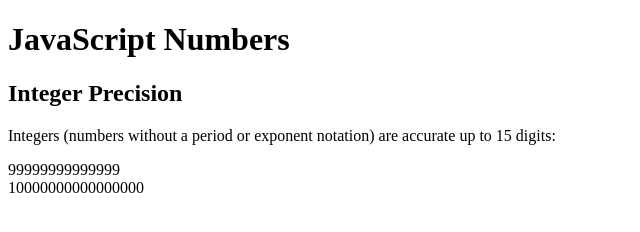
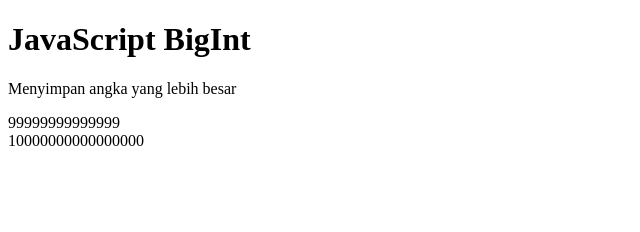
Before and after one commit to EsaAdeliaN/Modul-2-esa, a plain HTML site: page m3lat3bigint.html in a window 1280 px wide. Shown: the whole page, without its empty margins (0-640 px from the left). Drawn offline with Linux system fonts and the light colour scheme.

Commit message:
editbody

```diff
--- a/m3lat3bigint.html
+++ b/m3lat3bigint.html
@@ -2,17 +2,15 @@
 <html>
 <body>
 
-<h1>JavaScript Numbers</h1>
-<h2>Integer Precision</h2>
-
-<p>Integers (numbers without a period or exponent notation) are accurate up to 15 digits:</p>
+<h1>JavaScript BigInt</h1>
+<p>Menyimpan angka yang lebih besar</p>
 
 <p id="demo"></p>
 
 <script>
-let x = 99999999999999;
-let y = 9999999999999999;
-document.getElementById("demo").innerHTML = x + "<br>" + y;
+let a = 99999999999999;
+let b = 9999999999999999;
+document.getElementById("demo").innerHTML = a + "<br>" + b;
 </script>
 
 </body>
```
